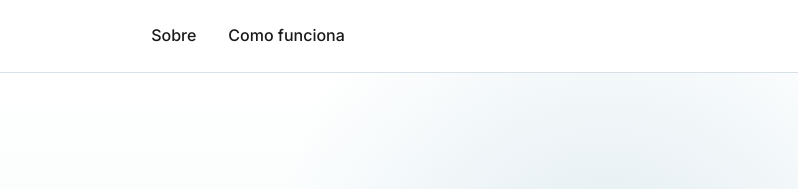
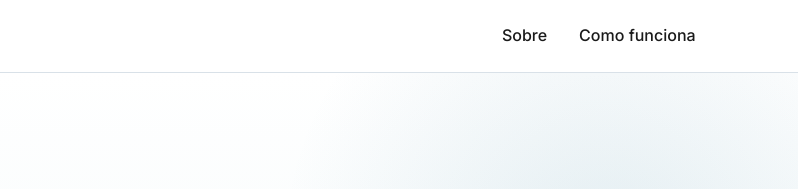
Before and after one commit to ErikRib/LABIELOS, a plain HTML site: page index.html in a window 1280 px wide. Shown: the top 189 px of the page, 482-1280 px from the left. Drawn offline with Linux system fonts and the light colour scheme.

Commit message:
correção navbar

```diff
--- a/css/components/navbar.css
+++ b/css/components/navbar.css
@@ -252,6 +252,23 @@
 }
 
 /* =========================
+   NAVEGAÇÃO - SITE PÚBLICO
+========================= */
+
+@media (min-width: 1001px) {
+
+    .site-nav {
+        grid-template-columns: auto 1fr;
+    }
+
+    .site-nav .nav-links {
+        justify-self: end;
+        justify-content: flex-end;
+    }
+
+}
+
+/* =========================
    RESPONSIVIDADE
 ========================= */
 
```
